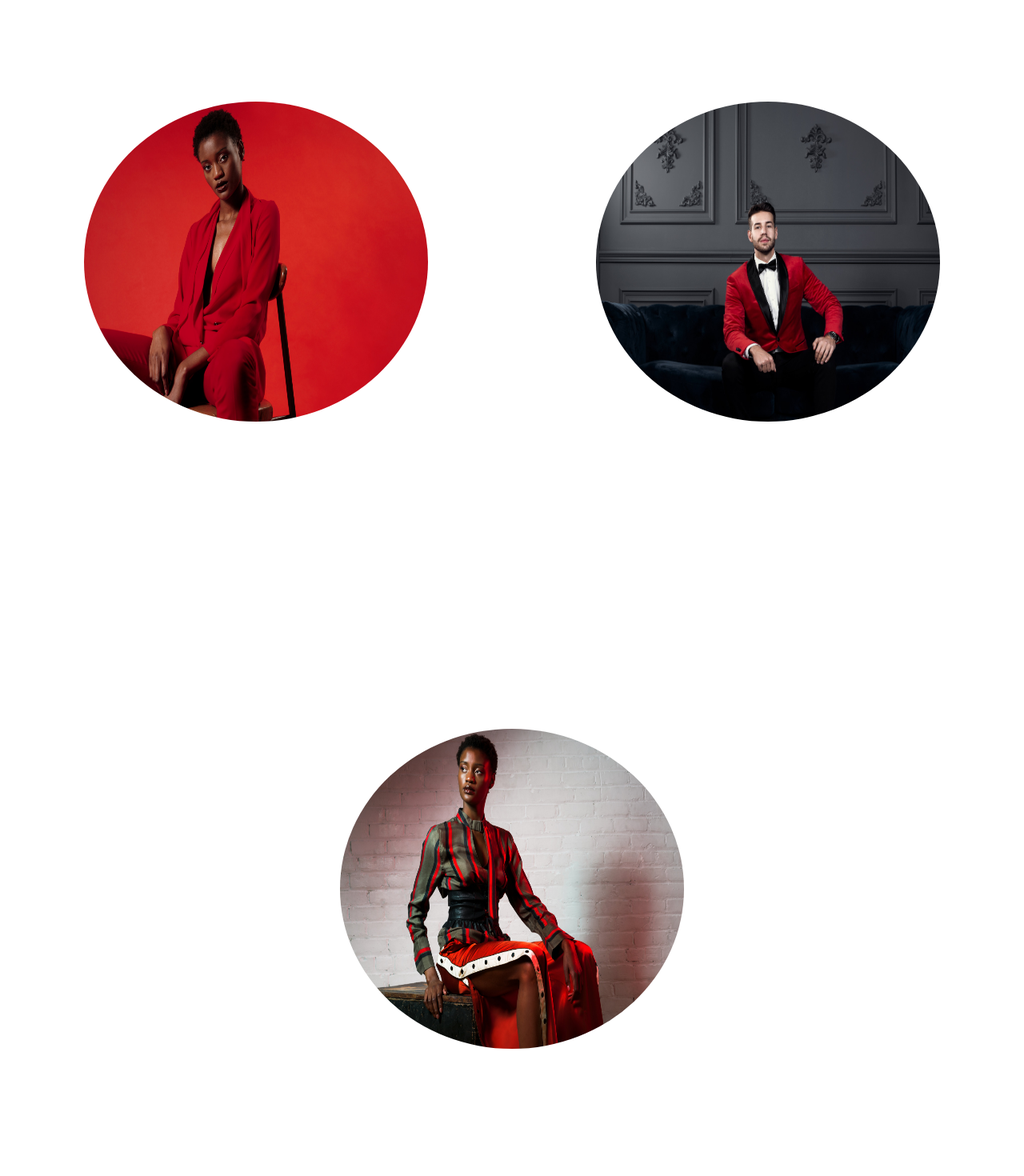
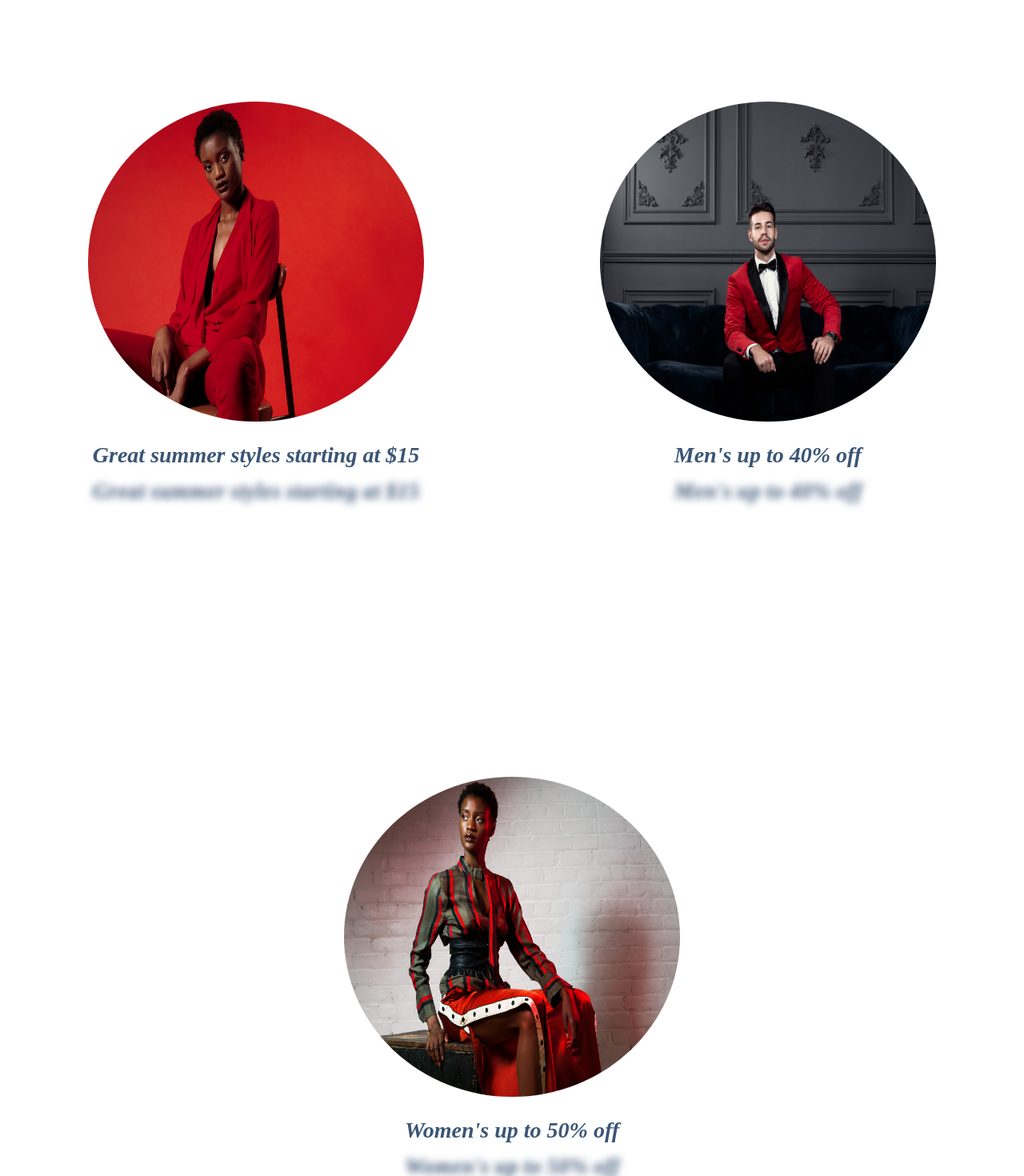
Before and after one commit to juanbonami/e-commerce-front-end, a React (Create React App) app: page / in a window 1280 px wide. Shown: the part 4020-5490 px from the top of the page at 80% size. Built offline with nearby package versions, Linux system fonts and the light colour scheme; a web font is replaced by a local one.

Commit message:
added h1 tags in the columns

```diff
--- a/src/components/DefaultPage.js
+++ b/src/components/DefaultPage.js
@@ -28,9 +28,12 @@ export default class DefaultPage extends Component {
   </Row>
   <br />
   <Row>
-    <Col className="body-text"> <img className="pic-border" src={logo4} height="400" width="430" alt=""></img> </Col>
-    <Col className="body-text"> <img className="pic-border" src={logo5} height="400" width="430" alt=""></img> </Col>
-    <Col className="body-text"> <img className="pic-border" src={logo6} height="400" width="430" alt=""></img> </Col>
+    <Col className="body-text"> <img className="pic-border" src={logo4} height="400" width="420" alt=""></img>
+    <h1>Great summer styles starting at $15</h1> </Col>
+    <Col className="body-text"> <img className="pic-border" src={logo5} height="400" width="420" alt=""></img>
+    <h1>Men's up to 40% off</h1> </Col>
+    <Col className="body-text"> <img className="pic-border" src={logo6} height="400" width="420" alt=""></img>
+    <h1>Women's up to 50% off</h1> </Col>
   </Row>
 </Container>
 <Footer />
```
